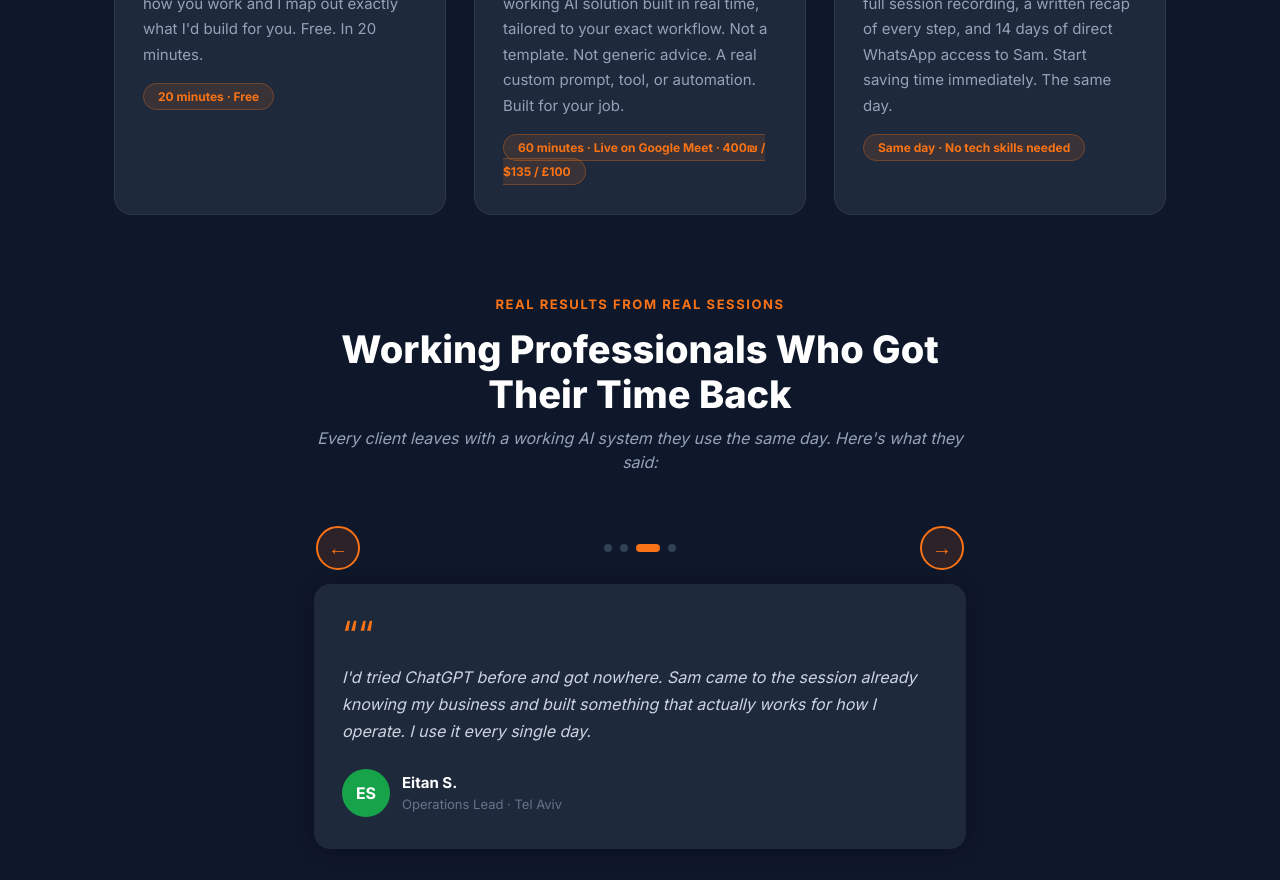
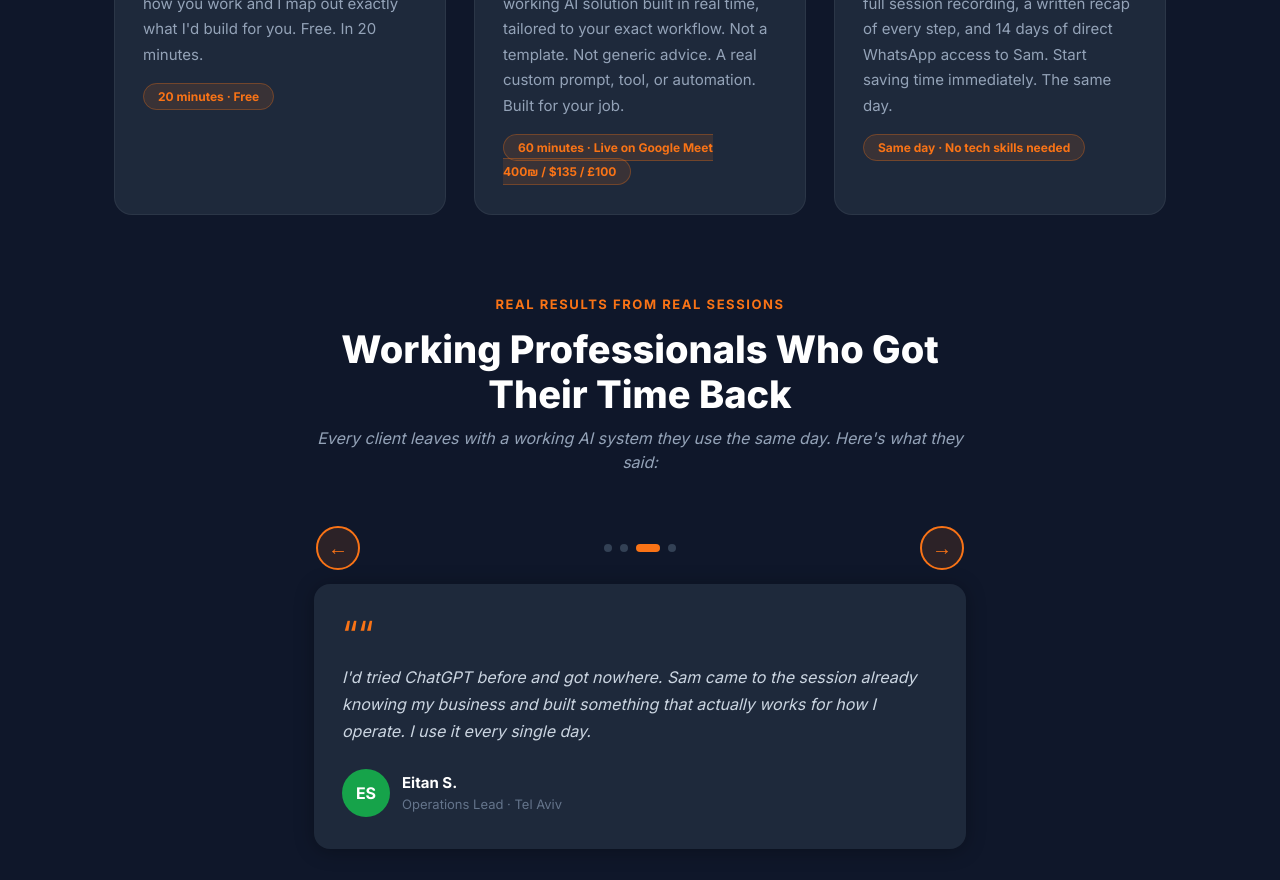
Before and after one commit to samkershner1234-aisk/ai-with-sam, a React (Vite) app: page / in a window 1280 px wide. Shown: the part 2740-3620 px from the top of the page. Built offline with nearby package versions, Linux system fonts and the light colour scheme.

Commit message:
Modify tag styling for multi-line support
Updated the tag style to support multi-line text.

```diff
--- a/src/components/landing/HowItWorks.jsx
+++ b/src/components/landing/HowItWorks.jsx
@@ -11,7 +11,7 @@ const steps = [
     num: "02",
     title: "Your AI System Gets Built Live, On the Call",
     body: "60 minutes on Google Meet. You get a working AI solution built in real time, tailored to your exact workflow. Not a template. Not generic advice. A real custom prompt, tool, or automation. Built for your job.",
-    tag: "60 minutes · Live on Google Meet · 400₪ / $135 / £100",
+    tag: "60 minutes · Live on Google Meet\n400₪ / $135 / £100",
   },
   {
     num: "03",
@@ -91,7 +91,7 @@ export default function HowItWorks() {
                 <div style={{ fontSize: 48, fontWeight: 900, color: "#F97316", marginBottom: 16, lineHeight: 1 }}>{s.num}</div>
                 <h3 style={{ fontWeight: 800, fontSize: 20, color: "#fff", marginBottom: 12, lineHeight: 1.3 }}>{s.title}</h3>
                 <p style={{ color: "#94A3B8", fontSize: 15, lineHeight: 1.7, marginBottom: 16 }}>{s.body}</p>
-                <span style={{ background: "rgba(249,115,22,0.12)", border: "1px solid rgba(249,115,22,0.3)", borderRadius: 999, padding: "5px 14px", fontSize: 12, fontWeight: 700, color: "#F97316" }}>{s.tag}</span>
+                <span style={{ background: "rgba(249,115,22,0.12)", border: "1px solid rgba(249,115,22,0.3)", borderRadius: 999, padding: "5px 14px", fontSize: 12, fontWeight: 700, color: "#F97316", whiteSpace: "pre-line", textAlign: "center" }}>{s.tag}</span>
               </div>
             ))}
           </div>
@@ -108,7 +108,7 @@ export default function HowItWorks() {
               <div style={{ fontSize: 48, fontWeight: 900, color: "#F97316", marginBottom: 16, lineHeight: 1 }}>{steps[current].num}</div>
               <h3 style={{ fontWeight: 800, fontSize: 21, color: "#fff", marginBottom: 12, lineHeight: 1.3 }}>{steps[current].title}</h3>
               <p style={{ color: "#94A3B8", fontSize: 16, lineHeight: 1.7, marginBottom: 16 }}>{steps[current].body}</p>
-              <span style={{ background: "rgba(249,115,22,0.12)", border: "1px solid rgba(249,115,22,0.3)", borderRadius: 999, padding: "5px 14px", fontSize: 12, fontWeight: 700, color: "#F97316" }}>{steps[current].tag}</span>
+              <span style={{ background: "rgba(249,115,22,0.12)", border: "1px solid rgba(249,115,22,0.3)", borderRadius: 999, padding: "5px 14px", fontSize: 12, fontWeight: 700, color: "#F97316", whiteSpace: "pre-line", textAlign: "center" }}>{steps[current].tag}</span>
             </div>
 
             {/* Arrows + dots */}
```
